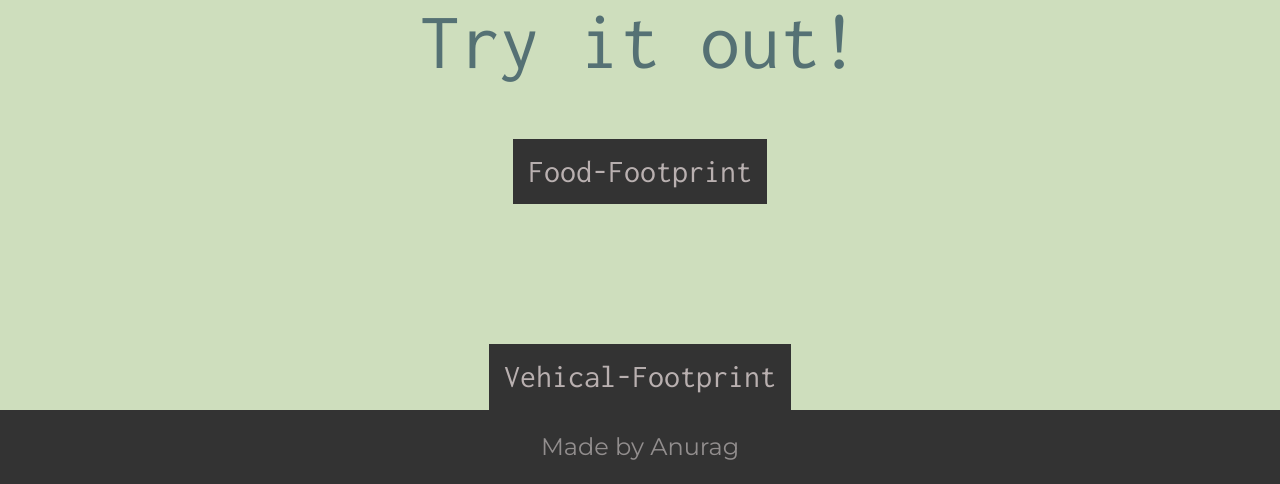
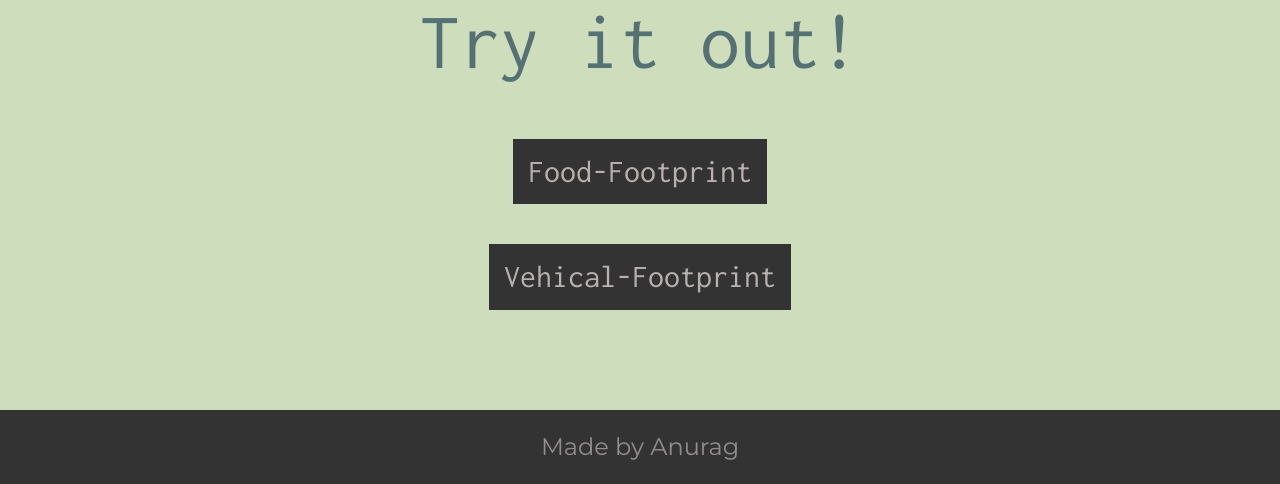
Before and after one commit to anuragts/Carbon-Footprint-Tracker, a Flask app: page / in a window 1280 px wide. Shown: the part 2231-2715 px from the top of the page. Run offline with Flask 2, Linux system fonts and the light colour scheme; some libraries are stand-ins or nearby versions.

Commit message:
improvement

```diff
--- a/templates/index.html
+++ b/templates/index.html
@@ -179,8 +179,8 @@
     <div class="title11">
         Try it out!
     </div>
-    <div class="btns2"><a href="{{ url_for('food') }}"><button class="btns12">Food-Footprint</button></a></div>
-    <div class="btns1"><a href="{{ url_for('vehical') }}"><button class="btns11">Vehical-Footprint</button></a></div>
+    <div class="btns1"><a href="{{ url_for('food') }}"><button class="btns11">Food-Footprint</button></a></div>
+    <div class="btns2"><a href="{{ url_for('vehical') }}"><button class="btns12">Vehical-Footprint</button></a></div>
 </section>
 <footer>
     <div class="ftr">Made by <a href="https://twitter.com/theanuragdev"> Anurag </a></div>
```
